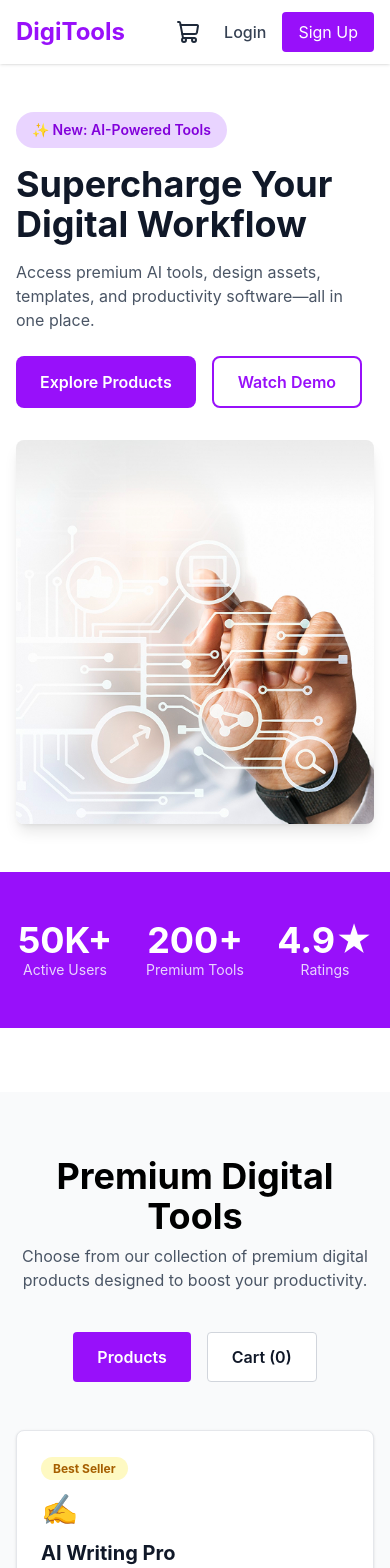
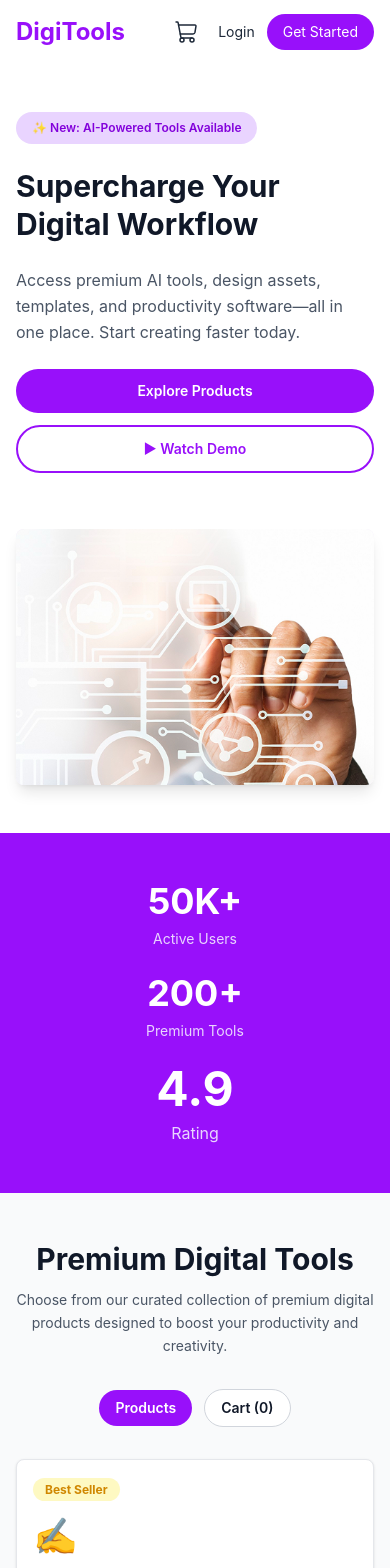
Before and after one commit to maruf99khan/PH-Assignment-06, a React (Vite) app: page / in a window 390 px wide. Shown: the top 1568 px of the page. Built offline with nearby package versions, Linux system fonts and the light colour scheme.

Commit message:
delete and sum working

```diff
--- a/index.html
+++ b/index.html
@@ -4,7 +4,7 @@
     <meta charset="UTF-8" />
     <link rel="icon" type="image/svg+xml" href="/favicon.svg" />
     <meta name="viewport" content="width=device-width, initial-scale=1.0" />
-    <title>my-project</title>
+    <title>DigiTools</title>
   </head>
   <body>
     <div id="root">
--- a/src/App.jsx
+++ b/src/App.jsx
@@ -1,4 +1,5 @@
 
+import "./App.css";
 import { useState } from "react";
 import { ToastContainer, toast } from "react-toastify";
 import "react-toastify/dist/ReactToastify.css";
@@ -7,6 +8,7 @@ import Hero from "./components/Hero";
 import ProductsAndCart from "./components/ProductsAndCart";
 import Steps from "./components/Steps";
 import Pricing from "./components/Pricing";
+import CTA from "./components/explore";
 import Footer from "./components/Footer";
 
 function App() {
@@ -63,6 +65,7 @@ function App() {
       />
       <Steps />
       <Pricing />
+      <CTA />
       <Footer />
     </>
   );
--- a/src/components/Hero.jsx
+++ b/src/components/Hero.jsx
@@ -1,57 +1,64 @@
 
 export default function Hero() {
   return (
-    <div className="bg-white pb-16">
-      <div className="max-w-6xl mx-auto px-4 py-12 md:py-20">
-        <div className="grid md:grid-cols-2 gap-8 items-center">
-          <div>
-            <div className="bg-purple-200 text-purple-700 px-4 py-2 rounded-full text-sm font-semibold mb-4 inline-block">
-              ✨ New: AI-Powered Tools
+    <div className="bg-white">
+      <div className="max-w-7xl mx-auto px-4 md:px-6 py-12 md:py-20">
+        <div className="flex flex-col md:flex-row items-center gap-8 md:gap-16">
+          <div className="flex-1 w-full">
+            <div className="inline-block bg-purple-200 text-purple-700 px-4 py-2 rounded-full text-xs md:text-sm font-semibold mb-6">
+              ✨ New: AI-Powered Tools Available
             </div>
-            <h1 className="text-4xl md:text-5xl font-bold text-gray-900 mb-4">
-              Supercharge Your Digital Workflow
+
+            <h1 className="text-3xl md:text-4xl lg:text-5xl font-bold text-gray-900 mb-6 leading-tight">
+              Supercharge Your<br />Digital Workflow
             </h1>
-            <p className="text-gray-600 mb-6">
-              Access premium AI tools, design assets, templates, and productivity software—all in one place.
+
+            <p className="text-base md:text-lg text-gray-600 mb-6 leading-relaxed">
+              Access premium AI tools, design assets, templates, and productivity software—all in one place. Start creating faster today.
             </p>
-            <div className="flex gap-4">
-              <button className="bg-purple-600 text-white px-6 py-3 rounded-lg font-semibold hover:bg-purple-700">
+
+            <div className="flex flex-col sm:flex-row gap-3 md:gap-4 mb-6">
+              <button className="bg-purple-600 text-white px-6 py-3 rounded-full font-semibold hover:bg-purple-700 transition-colors text-sm md:text-base">
                 Explore Products
               </button>
-              <button className="border-2 border-purple-600 text-purple-600 px-6 py-3 rounded-lg font-semibold hover:bg-purple-50">
-                Watch Demo
+              <button className="border-2 border-purple-600 text-purple-600 px-6 py-3 rounded-full font-semibold hover:bg-purple-50 transition-colors text-sm md:text-base">
+                ▶ Watch Demo
               </button>
             </div>
           </div>
 
-          <div>
-            <img
-              src="./assets/banner.png"
-              alt="Hero"
-              className="w-full h-96 object-cover rounded-lg shadow-lg"
-            />
+          <div className="flex-1 w-full">
+            <div className="bg-gradient-to-br from-purple-100 to-purple-50 rounded-lg h-64 md:h-80 lg:h-96 flex items-center justify-center shadow-lg overflow-hidden">
+              <img
+                className="w-full h-full object-cover"
+                src="./assets/banner.png"
+                alt="Hero Banner"
+              />
+            </div>
           </div>
         </div>
       </div>
 
-      <div className="bg-purple-600 text-white py-12">
-        <div className="max-w-6xl mx-auto px-4">
-          <div className="grid grid-cols-3 gap-8 text-center">
+      <div className="bg-purple-600 text-white">
+        <div className="max-w-7xl mx-auto px-4 md:px-6 py-12 md:py-16">
+          <div className="grid grid-cols-1 sm:grid-cols-3 gap-6 md:gap-8 text-center">
             <div>
-              <div className="text-4xl font-bold">50K+</div>
-              <div className="text-purple-200 text-sm">Active Users</div>
+              <div className="text-4xl md:text-5xl font-bold mb-2">50K+</div>
+              <div className="text-purple-200 text-sm md:text-base">Active Users</div>
             </div>
+
             <div>
-              <div className="text-4xl font-bold">200+</div>
-              <div className="text-purple-200 text-sm">Premium Tools</div>
+              <div className="text-4xl md:text-5xl font-bold mb-2">200+</div>
+              <div className="text-purple-200 text-sm md:text-base">Premium Tools</div>
             </div>
+
             <div>
-              <div className="text-4xl font-bold">4.9★</div>
-              <div className="text-purple-200 text-sm">Ratings</div>
+              <div className="text-5xl font-bold mb-2">4.9</div>
+              <div className="text-purple-200">Rating</div>
             </div>
           </div>
         </div>
       </div>
     </div>
-  );
+  )
 }
--- a/src/components/Navbar.jsx
+++ b/src/components/Navbar.jsx
@@ -2,26 +2,34 @@ import { ShoppingCart } from 'lucide-react';
 
 export default function Navbar({ cartCount = 0 }) {
   return (
-    <nav className="bg-white shadow sticky top-0 z-50">
-      <div className="max-w-6xl mx-auto px-4 py-3 flex items-center justify-between">
-        <h1 className="text-2xl font-bold text-purple-600">DigiTools</h1>
+    <nav className="bg-white shadow-md">
+      <div className="max-w-7xl mx-auto px-4 md:px-6 py-3 md:py-4 flex items-center justify-between">
+        <div className="text-2xl md:text-3xl font-bold text-purple-600">DigiTools</div>
 
-        <div className="flex items-center gap-4">
-          <button className="relative p-2 hover:bg-gray-100 rounded">
-            <ShoppingCart className="w-6 h-6 text-gray-800" />
+        <div className="hidden md:flex space-x-8">
+          <a className="text-gray-800 hover:text-purple-600 transition cursor-pointer">Products</a>
+          <a className="text-gray-800 hover:text-purple-600 transition cursor-pointer">Pricing</a>
+          <a className="text-gray-800 hover:text-purple-600 transition cursor-pointer">Testimonials</a>
+          <a className="text-gray-800 hover:text-purple-600 transition cursor-pointer">FAQ</a>
+        </div>
+
+        <div className="flex items-center space-x-3 md:space-x-4">
+          <div className="relative">
+            <button className="p-2 hover:bg-gray-100 rounded-lg transition">
+              <ShoppingCart className="w-6 h-6 text-gray-800 hover:text-purple-600" strokeWidth={1.5} />
+            </button>
             {cartCount > 0 && (
-              <span className="absolute top-0 right-0 bg-red-500 text-white text-xs w-5 h-5 rounded-full flex items-center justify-center">
+              <span className="absolute -top-1 -right-1 bg-purple-600 text-white text-xs font-bold w-5 h-5 rounded-full flex items-center justify-center">
                 {cartCount}
               </span>
             )}
-          </button>
-
-          <button className="text-gray-700 hover:text-purple-600 font-medium">Login</button>
-          <button className="bg-purple-600 text-white px-4 py-2 rounded hover:bg-purple-700">
-            Sign Up
+          </div>
+          <button className="text-gray-800 hover:text-purple-600 text-sm md:text-base transition">Login</button>
+          <button className="bg-purple-600 text-white px-4 md:px-5 py-2 rounded-full hover:bg-purple-700 transition text-sm md:text-base">
+            Get Started
           </button>
         </div>
       </div>
     </nav>
-  );
+  )
 }
--- a/src/components/ProductCard.jsx
+++ b/src/components/ProductCard.jsx
@@ -1,24 +1,28 @@
 export default function ProductCard({ product, onAddToCart }) {
+  const getTagColor = (tagType) => {
+    if (tagType === "best-seller") return "bg-yellow-100 text-yellow-600";
+    if (tagType === "popular") return "bg-purple-100 text-purple-600";
+    if (tagType === "new") return "bg-green-100 text-green-600";
+    return "bg-gray-100 text-gray-600";
+  };
+
   return (
-    <div className="bg-white rounded-lg border border-gray-200 p-6 shadow-sm hover:shadow-md">
-      <div className="mb-3">
-        <span className={`text-xs font-bold px-3 py-1 rounded-full ${
-          product.tagType === "best-seller" ? "bg-yellow-100 text-yellow-700" :
-          product.tagType === "popular" ? "bg-purple-100 text-purple-700" :
-          "bg-green-100 text-green-700"
-        }`}>
+    <div className="bg-white rounded-lg border border-gray-200 p-4 md:p-6 shadow-sm hover:shadow-lg transition-shadow">
+      <div className="mb-4">
+        <span className={`text-xs font-bold px-3 py-1 rounded-full ${getTagColor(product.tagType)}`}>
           {product.tag}
         </span>
       </div>
 
-      <div className="text-3xl mb-3">{product.icon}</div>
+      <div className="mb-4 text-4xl">{product.icon}</div>
 
-      <h3 className="text-xl font-bold text-gray-900 mb-2">{product.name}</h3>
+      <h3 className="text-lg md:text-xl font-bold text-gray-900 mb-2">{product.name}</h3>
+
       <p className="text-gray-600 text-sm mb-4">{product.description}</p>
 
       <div className="mb-4">
-        <span className="text-2xl font-bold">${product.price}</span>
-        <span className="text-gray-500 text-sm">/{product.period === 'monthly' ? 'Mo' : product.period === 'one-time' ? 'One-Time' : 'Yr'}</span>
+        <span className="text-2xl md:text-3xl font-bold text-gray-900">${product.price}</span>
+        <span className="text-gray-500 text-sm">/{product.period === 'monthly' ? 'Mo' : product.period === 'one-time' ? 'One-Time' : 'Year'}</span>
       </div>
 
       <ul className="mb-6 space-y-2">
@@ -32,7 +36,7 @@ export default function ProductCard({ product, onAddToCart }) {
 
       <button
         onClick={() => onAddToCart(product)}
-        className="w-full bg-purple-600 text-white py-2 rounded font-semibold hover:bg-purple-700"
+        className="w-full bg-purple-600 text-white py-3 rounded-full font-semibold hover:bg-purple-700 text-sm md:text-base transition-colors"
       >
         Buy Now
       </button>
--- a/src/components/ProductsAndCart.jsx
+++ b/src/components/ProductsAndCart.jsx
@@ -4,28 +4,23 @@ import products from '../data/products.json';
 
 export default function ProductsAndCart({ cartItems, onAddToCart, onRemoveFromCart, onCheckout }) {
   const [tab, setTab] = useState('products');
-
   const cartCount = cartItems.length;
   const cartTotal = cartItems.reduce((sum, item) => sum + item.price, 0);
 
-  const handleCheckout = () => {
-    if (onCheckout) {
-      onCheckout();
-    }
-  };
-
   return (
-    <section className="py-16 px-4 bg-gray-50">
-      <div className="max-w-6xl mx-auto">
-        <h2 className="text-4xl font-bold text-center mb-2">Premium Digital Tools</h2>
-        <p className="text-center text-gray-600 mb-10 max-w-2xl mx-auto">
-          Choose from our collection of premium digital products designed to boost your productivity.
+    <section className="py-12 md:py-20 px-4 md:px-6 bg-gray-50">
+      <div className="max-w-7xl mx-auto">
+        <h2 className="text-3xl md:text-4xl font-bold text-center mb-3 md:mb-4 text-gray-900">
+          Premium Digital Tools
+        </h2>
+        <p className="text-center text-sm md:text-base text-gray-600 mb-8 max-w-2xl mx-auto leading-relaxed">
+          Choose from our curated collection of premium digital products designed to boost your productivity and creativity.
         </p>
 
-        <div className="flex justify-center gap-4 mb-12">
+        <div className="flex items-center justify-center gap-3 md:gap-4 mb-8 md:mb-12 flex-wrap">
           <button
             onClick={() => setTab('products')}
-            className={`px-6 py-3 rounded font-semibold ${
+            className={`px-4 md:px-6 py-2 md:py-3 rounded-full font-semibold transition-colors text-sm md:text-base ${
               tab === 'products'
                 ? 'bg-purple-600 text-white'
                 : 'bg-white text-gray-900 border border-gray-300'
@@ -35,7 +30,7 @@ export default function ProductsAndCart({ cartItems, onAddToCart, onRemoveFromCa
           </button>
           <button
             onClick={() => setTab('cart')}
-            className={`px-6 py-3 rounded font-semibold ${
+            className={`px-4 md:px-6 py-2 md:py-3 rounded-full font-semibold transition-colors text-sm md:text-base ${
               tab === 'cart'
                 ? 'bg-purple-600 text-white'
                 : 'bg-white text-gray-900 border border-gray-300'
@@ -46,7 +41,7 @@ export default function ProductsAndCart({ cartItems, onAddToCart, onRemoveFromCa
         </div>
 
         {tab === 'products' && (
-          <div className="grid grid-cols-1 md:grid-cols-3 gap-8">
+          <div className="grid grid-cols-1 md:grid-cols-3 gap-6 md:gap-8">
             {products.map((product) => (
               <ProductCard
                 key={product.id}
@@ -60,25 +55,25 @@ export default function ProductsAndCart({ cartItems, onAddToCart, onRemoveFromCa
         {tab === 'cart' && (
           <div className="max-w-3xl mx-auto">
             {cartItems.length === 0 ? (
-              <div className="bg-white rounded-lg p-8 text-center border border-gray-200">
-                <p className="text-gray-600">Your cart is empty</p>
+              <div className="bg-white rounded-lg p-8 md:p-12 text-center border border-gray-200">
+                <p className="text-gray-600 text-base md:text-lg">Your cart is empty</p>
               </div>
             ) : (
               <div>
-                <h3 className="text-2xl font-bold text-gray-900 mb-6">Your Cart</h3>
-                <div className="space-y-3 mb-6">
+                <h3 className="text-xl md:text-2xl font-bold text-gray-900 mb-4 md:mb-6">Your Cart</h3>
+                <div className="space-y-3 md:space-y-4 mb-6">
                   {cartItems.map((item, idx) => (
-                    <div key={idx} className="bg-white rounded-lg p-4 border border-gray-200 flex items-center justify-between">
-                      <div className="flex items-center gap-4 flex-1">
-                        <span className="text-2xl">{item.icon}</span>
-                        <div>
-                          <h4 className="font-semibold text-gray-900">{item.name}</h4>
-                          <p className="text-sm text-gray-600">${item.price}</p>
+                    <div key={idx} className="bg-white rounded-lg p-4 md:p-6 border border-gray-200 flex items-center justify-between gap-4">
+                      <div className="flex items-center gap-3 md:gap-4 flex-1 min-w-0">
+                        <span className="text-2xl md:text-3xl flex-shrink-0">{item.icon}</span>
+                        <div className="flex-1 min-w-0">
+                          <h4 className="font-semibold text-gray-900 text-sm md:text-base truncate">{item.name}</h4>
+                          <p className="text-xs md:text-sm text-gray-600">${item.price}</p>
                         </div>
                       </div>
                       <button
                         onClick={() => onRemoveFromCart(item.id)}
-                        className="text-pink-500 hover:text-pink-700 font-semibold text-sm"
+                        className="text-pink-500 hover:text-pink-700 font-semibold text-xs md:text-sm whitespace-nowrap"
                       >
                         Remove
                       </button>
@@ -86,14 +81,14 @@ export default function ProductsAndCart({ cartItems, onAddToCart, onRemoveFromCa
                   ))}
                 </div>
 
-                <div className="bg-white rounded-lg p-6 border border-gray-200">
-                  <div className="flex justify-between items-center mb-6 pb-4 border-b border-gray-200">
-                    <span className="text-gray-700 font-medium">Total:</span>
-                    <span className="text-3xl font-bold text-gray-900">${cartTotal}</span>
+                <div className="bg-white rounded-lg p-4 md:p-6 border border-gray-200">
+                  <div className="flex justify-between items-center mb-4 md:mb-6 pb-3 md:pb-4 border-b border-gray-200">
+                    <span className="text-gray-700 font-medium text-sm md:text-base">Total:</span>
+                    <span className="text-2xl md:text-3xl font-bold text-gray-900">${cartTotal}</span>
                   </div>
                   <button
-                    onClick={handleCheckout}
-                    className="w-full bg-purple-600 text-white py-3 rounded font-semibold hover:bg-purple-700"
+                    onClick={onCheckout}
+                    className="w-full bg-purple-600 text-white py-2 md:py-3 rounded-full font-semibold hover:bg-purple-700 transition text-sm md:text-base"
                   >
                     Proceed to Checkout
                   </button>
--- a/src/components/Steps.jsx
+++ b/src/components/Steps.jsx
@@ -1,48 +1,58 @@
 import { UserPlus, Package, Zap } from 'lucide-react';
 
 export default function Steps() {
+  const steps = [
+    {
+      number: "01",
+      title: "Create Account",
+      description: "Sign up for free in seconds. No credit card required to get started.",
+      Icon: UserPlus
+    },
+    {
+      number: "02",
+      title: "Choose Products",
+      description: "Browse our catalog and select the tools that fit your needs.",
+      Icon: Package
+    },
+    {
+      number: "03",
+      title: "Start Creating",
+      description: "Download and start using your premium tools immediately.",
+      Icon: Zap
+    }
+  ];
+
   return (
-    <section className="py-16 px-4 bg-white">
-      <div className="max-w-6xl mx-auto">
-        <h2 className="text-4xl font-bold text-center mb-3">Get Started In 3 Steps</h2>
-        <p className="text-center text-gray-600 mb-12">Start using premium tools in minutes, not hours.</p>
+    <section className="py-12 md:py-20 px-4 md:px-6 bg-gray-50">
+      <div className="max-w-7xl mx-auto">
+        <h2 className="text-3xl md:text-4xl font-bold text-center mb-3 md:mb-4 text-gray-900">
+          Get Started In 3 Steps
+        </h2>
+        <p className="text-center text-gray-600 mb-8 md:mb-16 text-sm md:text-base leading-relaxed">
+          Start using premium digital tools in minutes, not hours.
+        </p>
 
-        <div className="grid grid-cols-1 md:grid-cols-3 gap-6">
-          {/* Step 1 */}
-          <div className="bg-white rounded-lg border border-gray-200 p-6 relative">
-            <div className="absolute top-4 right-4 w-10 h-10 bg-purple-600 text-white rounded-full flex items-center justify-center font-bold">01</div>
-            <div className="flex flex-col items-center text-center">
-              <div className="w-20 h-20 bg-purple-100 rounded-full flex items-center justify-center mb-4">
-                <UserPlus className="w-10 h-10 text-purple-600" />
+        <div className="grid grid-cols-1 md:grid-cols-3 gap-6 md:gap-8">
+          {steps.map((step) => (
+            <div key={step.number} className="relative bg-white rounded-lg border border-gray-200 p-6 md:p-8 shadow-sm hover:shadow-md transition-shadow">
+              <div className="absolute top-4 right-4 w-10 h-10 bg-purple-600 rounded-full flex items-center justify-center">
+                <span className="text-white font-bold text-sm">{step.number}</span>
               </div>
-              <h3 className="text-lg font-bold mb-2">Create Account</h3>
-              <p className="text-gray-600 text-sm">Sign up for free in seconds. No credit card required.</p>
+
+              <div className="flex justify-center mb-6 mt-4">
+                <div className="w-20 h-20 bg-purple-100 rounded-full flex items-center justify-center">
+                  <step.Icon className="w-10 h-10 text-purple-600" strokeWidth={1.5} />
+                </div>
+              </div>
+
+              <h3 className="text-lg md:text-xl font-bold text-center text-gray-900 mb-3">
+                {step.title}
+              </h3>
+              <p className="text-center text-gray-600 text-sm md:text-base leading-relaxed">
+                {step.description}
+              </p>
             </div>
-          </div>
-
-          {/* Step 2 */}
-          <div className="bg-white rounded-lg border border-gray-200 p-6 relative">
-            <div className="absolute top-4 right-4 w-10 h-10 bg-purple-600 text-white rounded-full flex items-center justify-center font-bold">02</div>
-            <div className="flex flex-col items-center text-center">
-              <div className="w-20 h-20 bg-purple-100 rounded-full flex items-center justify-center mb-4">
-                <Package className="w-10 h-10 text-purple-600" />
-              </div>
-              <h3 className="text-lg font-bold mb-2">Choose Products</h3>
-              <p className="text-gray-600 text-sm">Browse our catalog and select the tools you need.</p>
-            </div>
-          </div>
-
-          {/* Step 3 */}
-          <div className="bg-white rounded-lg border border-gray-200 p-6 relative">
-            <div className="absolute top-4 right-4 w-10 h-10 bg-purple-600 text-white rounded-full flex items-center justify-center font-bold">03</div>
-            <div className="flex flex-col items-center text-center">
-              <div className="w-20 h-20 bg-purple-100 rounded-full flex items-center justify-center mb-4">
-                <Zap className="w-10 h-10 text-purple-600" />
-              </div>
-              <h3 className="text-lg font-bold mb-2">Start Creating</h3>
-              <p className="text-gray-600 text-sm">Download and start using your tools immediately.</p>
-            </div>
-          </div>
+          ))}
         </div>
       </div>
     </section>
```
Also changed, not shown: src/components/Footer.jsx (+45 -26 lines), src/components/Pricing.jsx (+25 -21 lines).
